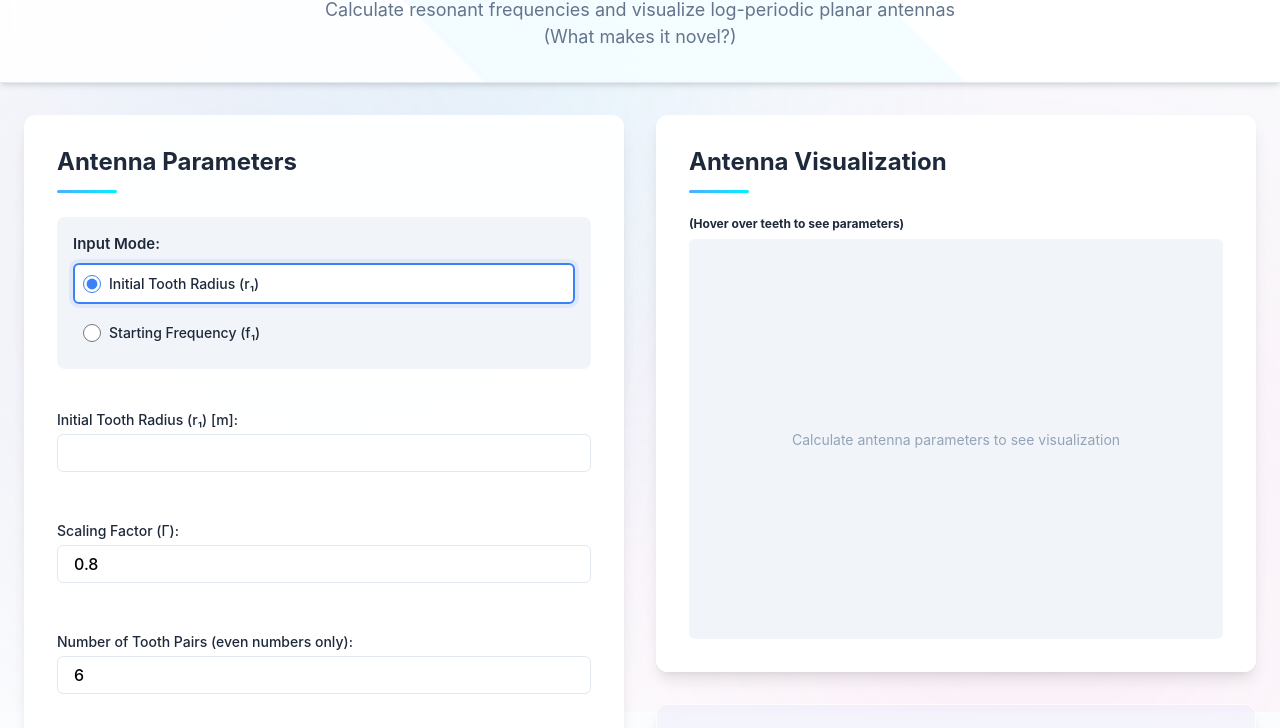
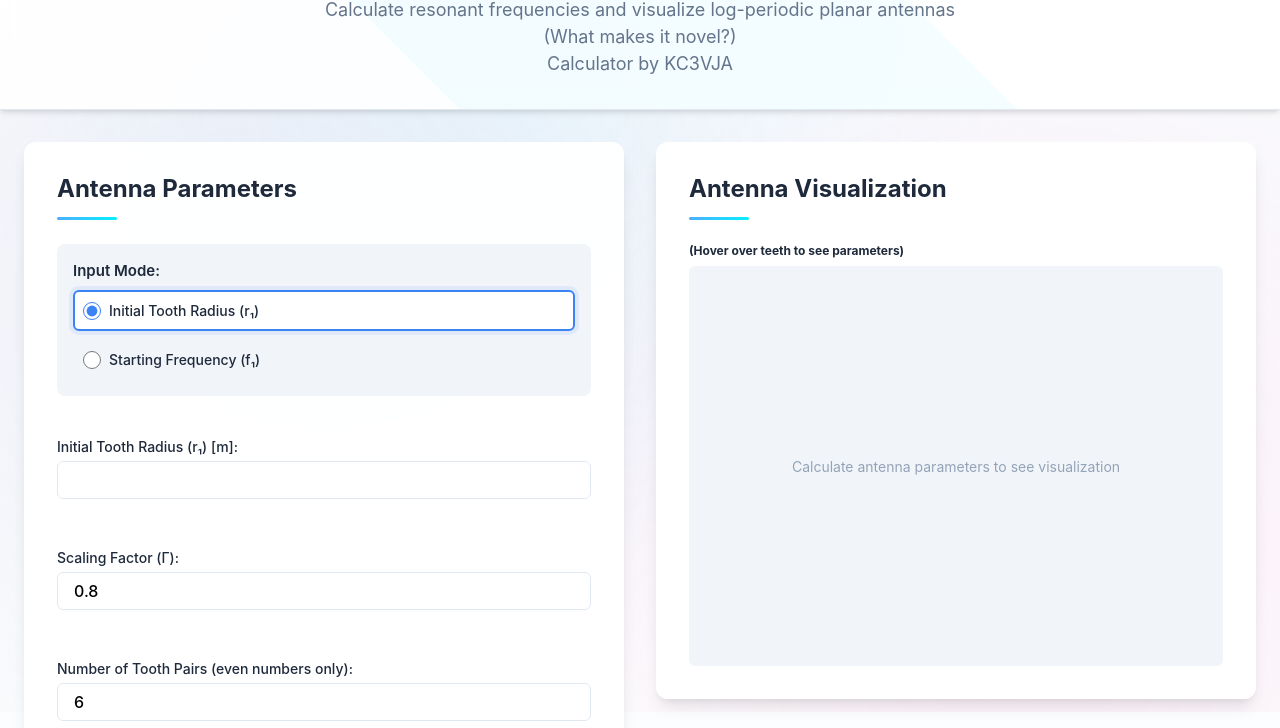
Before and after one commit to mokeylaser/NovelPlanarToothedAntennaCalc, a website with bundled scripts: page index.html in a window 1280 px wide. Shown: the part 88-816 px from the top of the page. Built offline with nearby package versions, Linux system fonts and the light colour scheme.

Commit message:
Added my callsign

```diff
--- a/index.html
+++ b/index.html
@@ -26,6 +26,8 @@
             <h1>Novel Planar Toothed Antenna Calc</h1>
             <p class="subtitle" >Calculate resonant frequencies and visualize log-periodic planar antennas</p>
             <p class="subtitle" data-tippy-content= "Traditional calculations treat the teeth or arms of the antenna as half or quarter wave resonators. In contrast, this calculation is based on simulations which show the highest current density is along the edge of the slot between the teeth.The maximum current at resonance appears where the teeth meet the bowtie section, and drops off to near zero at the corners furthest from the bowtie.">(What makes it novel?)</p>
+            <p class="subtitle"> Calculator by KC3VJA</p>
+            </a>
         </header>
 
         <main class="app-main">
--- a/package.json
+++ b/package.json
@@ -1,6 +1,8 @@
 {
   "dependencies": {
+    "babylonjs": "^8.12.1",
     "makerjs": "^0.18.1",
+    "three.js": "^0.77.1",
     "tippy": "^0.0.0"
   }
 }
```
Also changed, not shown: 1 other file.
